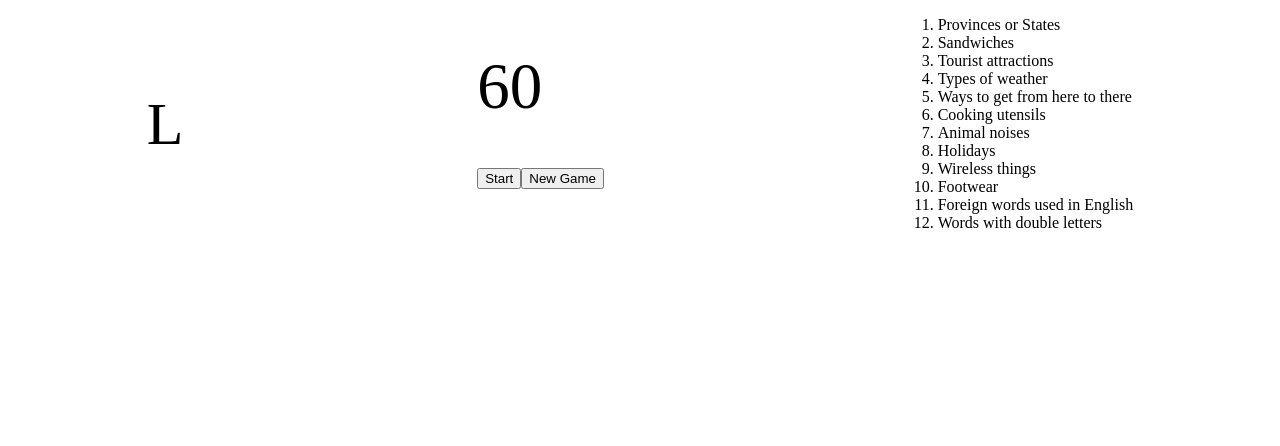
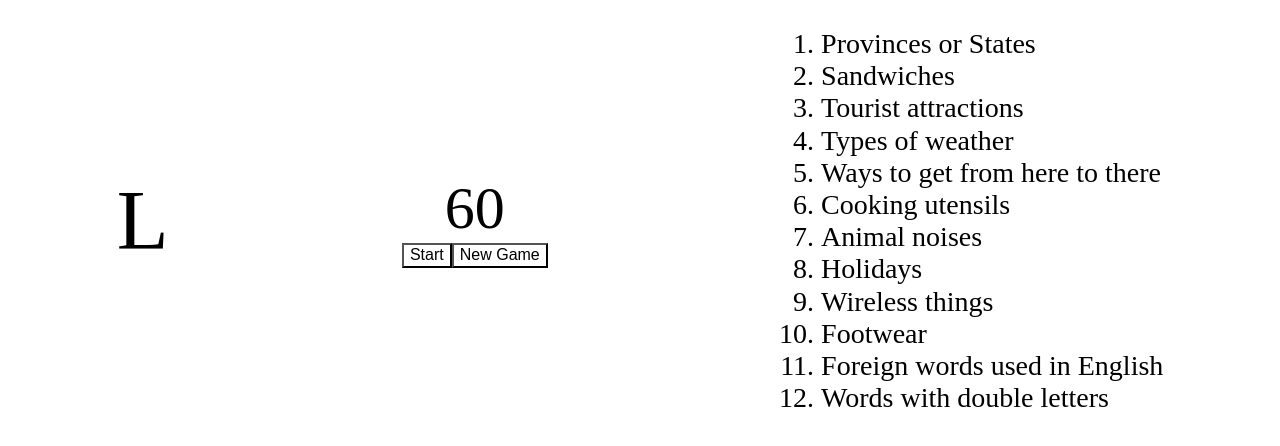
Before and after one commit to yebra06/scattegories, a React app: page / in a window 1280 px wide. Shown: the top 446 px of the page. Built offline with nearby package versions, Linux system fonts and the light colour scheme.

Commit message:
Add game styles.

```diff
--- a/src/scripts/components/Timer.jsx
+++ b/src/scripts/components/Timer.jsx
@@ -3,9 +3,17 @@
 const Timer = ({ secondsRemaining, isPaused, handlePauseResume, handleNewGame}) => {
     return (
         <div className="timer">
-            <div className="seconds">{secondsRemaining}</div>
-            <button onClick={handlePauseResume}>{isPaused ? "Start" : "Pause"}</button>
-            <button onClick={handleNewGame}>New Game</button>
+            <div className="timer-item">
+                <div className="seconds-remaining">
+                    {secondsRemaining}
+                </div>
+            </div>
+            <div className="timer-item">
+                <div className="timer-buttons">
+                    <button className="btn" onClick={handlePauseResume}>{isPaused ? "Start" : "Pause"}</button>
+                    <button className="btn" onClick={handleNewGame}>New Game</button>
+                </div>
+            </div>
         </div>
     );
 };
--- a/src/scripts/containers/App.jsx
+++ b/src/scripts/containers/App.jsx
@@ -4,7 +4,7 @@
 
 const App = () => {
     return (
-        <div>
+        <div className="container">
             <Game />
         </div>
     );
--- /dev/null
+++ b/src/styles/button.scss
@@ -0,0 +1,4 @@
+
+.btn {
+    background-color: transparent;
+}
--- a/src/styles/letter.scss
+++ b/src/styles/letter.scss
@@ -1,4 +1,4 @@
 
 .letter {
-    font-size: 60px;
+    font-size: 85px;
 }
--- a/src/styles/main.scss
+++ b/src/styles/main.scss
@@ -1,5 +1,8 @@
+@import "button.scss";
 @import "game.scss";
 @import "letter.scss";
+@import "normalize.scss";
+@import "questionList.scss";
 @import "timer.scss";
 
 html {
@@ -12,6 +15,8 @@
 body {
     margin: 0;
     min-height: 100%;
+    display: flex;
+    flex-direction: column;
 }
 
 *, *:before, *:after {
@@ -19,3 +24,7 @@
     -moz-box-sizing: inherit;
     box-sizing: inherit;
 }
+
+.container {
+    flex: 1;
+}
--- /dev/null
+++ b/src/styles/normalize.scss
@@ -0,0 +1,447 @@
+/*! normalize.css v7.0.0 | MIT License | github.com/necolas/normalize.css */
+
+/* Document
+   ========================================================================== */
+
+/**
+ * 1. Correct the line height in all browsers.
+ * 2. Prevent adjustments of font size after orientation changes in
+ *    IE on Windows Phone and in iOS.
+ */
+
+html {
+    line-height: 1.15; /* 1 */
+    -ms-text-size-adjust: 100%; /* 2 */
+    -webkit-text-size-adjust: 100%; /* 2 */
+}
+
+/* Sections
+   ========================================================================== */
+
+/**
+ * Remove the margin in all browsers (opinionated).
+ */
+
+body {
+    margin: 0;
+}
+
+/**
+ * Add the correct display in IE 9-.
+ */
+
+article,
+aside,
+footer,
+header,
+nav,
+section {
+    display: block;
+}
+
+/**
+ * Correct the font size and margin on `h1` elements within `section` and
+ * `article` contexts in Chrome, Firefox, and Safari.
+ */
+
+h1 {
+    font-size: 2em;
+    margin: 0.67em 0;
+}
+
+/* Grouping content
+   ========================================================================== */
+
+/**
+ * Add the correct display in IE 9-.
+ * 1. Add the correct display in IE.
+ */
+
+figcaption,
+figure,
+main { /* 1 */
+    display: block;
+}
+
+/**
+ * Add the correct margin in IE 8.
+ */
+
+figure {
+    margin: 1em 40px;
+}
+
+/**
+ * 1. Add the correct box sizing in Firefox.
+ * 2. Show the overflow in Edge and IE.
+ */
+
+hr {
+    box-sizing: content-box; /* 1 */
+    height: 0; /* 1 */
+    overflow: visible; /* 2 */
+}
+
+/**
+ * 1. Correct the inheritance and scaling of font size in all browsers.
+ * 2. Correct the odd `em` font sizing in all browsers.
+ */
+
+pre {
+    font-family: monospace, monospace; /* 1 */
+    font-size: 1em; /* 2 */
+}
+
+/* Text-level semantics
+   ========================================================================== */
+
+/**
+ * 1. Remove the gray background on active links in IE 10.
+ * 2. Remove gaps in links underline in iOS 8+ and Safari 8+.
+ */
+
+a {
+    background-color: transparent; /* 1 */
+    -webkit-text-decoration-skip: objects; /* 2 */
+}
+
+/**
+ * 1. Remove the bottom border in Chrome 57- and Firefox 39-.
+ * 2. Add the correct text decoration in Chrome, Edge, IE, Opera, and Safari.
+ */
+
+abbr[title] {
+    border-bottom: none; /* 1 */
+    text-decoration: underline; /* 2 */
+    text-decoration: underline dotted; /* 2 */
+}
+
+/**
+ * Prevent the duplicate application of `bolder` by the next rule in Safari 6.
+ */
+
+b,
+strong {
+    font-weight: inherit;
+}
+
+/**
+ * Add the correct font weight in Chrome, Edge, and Safari.
+ */
+
+b,
+strong {
+    font-weight: bolder;
+}
+
+/**
+ * 1. Correct the inheritance and scaling of font size in all browsers.
+ * 2. Correct the odd `em` font sizing in all browsers.
+ */
+
+code,
+kbd,
+samp {
+    font-family: monospace, monospace; /* 1 */
+    font-size: 1em; /* 2 */
+}
+
+/**
+ * Add the correct font style in Android 4.3-.
+ */
+
+dfn {
+    font-style: italic;
+}
+
+/**
+ * Add the correct background and color in IE 9-.
+ */
+
+mark {
+    background-color: #ff0;
+    color: #000;
+}
+
+/**
+ * Add the correct font size in all browsers.
+ */
+
+small {
+    font-size: 80%;
+}
+
+/**
+ * Prevent `sub` and `sup` elements from affecting the line height in
+ * all browsers.
+ */
+
+sub,
+sup {
+    font-size: 75%;
+    line-height: 0;
+    position: relative;
+    vertical-align: baseline;
+}
+
+sub {
+    bottom: -0.25em;
+}
+
+sup {
+    top: -0.5em;
+}
+
+/* Embedded content
+   ========================================================================== */
+
+/**
+ * Add the correct display in IE 9-.
+ */
+
+audio,
+video {
+    display: inline-block;
+}
+
+/**
+ * Add the correct display in iOS 4-7.
+ */
+
+audio:not([controls]) {
+    display: none;
+    height: 0;
+}
+
+/**
+ * Remove the border on images inside links in IE 10-.
+ */
+
+img {
+    border-style: none;
+}
+
+/**
+ * Hide the overflow in IE.
+ */
+
+svg:not(:root) {
+    overflow: hidden;
+}
+
+/* Forms
+   ========================================================================== */
+
+/**
+ * 1. Change the font styles in all browsers (opinionated).
+ * 2. Remove the margin in Firefox and Safari.
+ */
+
+button,
+input,
+optgroup,
+select,
+textarea {
+    font-family: sans-serif; /* 1 */
+    font-size: 100%; /* 1 */
+    line-height: 1.15; /* 1 */
+    margin: 0; /* 2 */
+}
+
+/**
+ * Show the overflow in IE.
+ * 1. Show the overflow in Edge.
+ */
+
+button,
+input { /* 1 */
+    overflow: visible;
+}
+
+/**
+ * Remove the inheritance of text transform in Edge, Firefox, and IE.
+ * 1. Remove the inheritance of text transform in Firefox.
+ */
+
+button,
+select { /* 1 */
+    text-transform: none;
+}
+
+/**
+ * 1. Prevent a WebKit bug where (2) destroys native `audio` and `video`
+ *    controls in Android 4.
+ * 2. Correct the inability to style clickable types in iOS and Safari.
+ */
+
+button,
+html [type="button"], /* 1 */
+[type="reset"],
+[type="submit"] {
+    -webkit-appearance: button; /* 2 */
+}
+
+/**
+ * Remove the inner border and padding in Firefox.
+ */
+
+button::-moz-focus-inner,
+[type="button"]::-moz-focus-inner,
+[type="reset"]::-moz-focus-inner,
+[type="submit"]::-moz-focus-inner {
+    border-style: none;
+    padding: 0;
+}
+
+/**
+ * Restore the focus styles unset by the previous rule.
+ */
+
+button:-moz-focusring,
+[type="button"]:-moz-focusring,
+[type="reset"]:-moz-focusring,
+[type="submit"]:-moz-focusring {
+    outline: 1px dotted ButtonText;
+}
+
+/**
+ * Correct the padding in Firefox.
+ */
+
+fieldset {
+    padding: 0.35em 0.75em 0.625em;
+}
+
+/**
+ * 1. Correct the text wrapping in Edge and IE.
+ * 2. Correct the color inheritance from `fieldset` elements in IE.
+ * 3. Remove the padding so developers are not caught out when they zero out
+ *    `fieldset` elements in all browsers.
+ */
+
+legend {
+    box-sizing: border-box; /* 1 */
+    color: inherit; /* 2 */
+    display: table; /* 1 */
+    max-width: 100%; /* 1 */
+    padding: 0; /* 3 */
+    white-space: normal; /* 1 */
+}
+
+/**
+ * 1. Add the correct display in IE 9-.
+ * 2. Add the correct vertical alignment in Chrome, Firefox, and Opera.
+ */
+
+progress {
+    display: inline-block; /* 1 */
+    vertical-align: baseline; /* 2 */
+}
+
+/**
+ * Remove the default vertical scrollbar in IE.
+ */
+
+textarea {
+    overflow: auto;
+}
+
+/**
+ * 1. Add the correct box sizing in IE 10-.
+ * 2. Remove the padding in IE 10-.
+ */
+
+[type="checkbox"],
+[type="radio"] {
+    box-sizing: border-box; /* 1 */
+    padding: 0; /* 2 */
+}
+
+/**
+ * Correct the cursor style of increment and decrement buttons in Chrome.
+ */
+
+[type="number"]::-webkit-inner-spin-button,
+[type="number"]::-webkit-outer-spin-button {
+    height: auto;
+}
+
+/**
+ * 1. Correct the odd appearance in Chrome and Safari.
+ * 2. Correct the outline style in Safari.
+ */
+
+[type="search"] {
+    -webkit-appearance: textfield; /* 1 */
+    outline-offset: -2px; /* 2 */
+}
+
+/**
+ * Remove the inner padding and cancel buttons in Chrome and Safari on macOS.
+ */
+
+[type="search"]::-webkit-search-cancel-button,
+[type="search"]::-webkit-search-decoration {
+    -webkit-appearance: none;
+}
+
+/**
+ * 1. Correct the inability to style clickable types in iOS and Safari.
+ * 2. Change font properties to `inherit` in Safari.
+ */
+
+::-webkit-file-upload-button {
+    -webkit-appearance: button; /* 1 */
+    font: inherit; /* 2 */
+}
+
+/* Interactive
+   ========================================================================== */
+
+/*
+ * Add the correct display in IE 9-.
+ * 1. Add the correct display in Edge, IE, and Firefox.
+ */
+
+details, /* 1 */
+menu {
+    display: block;
+}
+
+/*
+ * Add the correct display in all browsers.
+ */
+
+summary {
+    display: list-item;
+}
+
+/* Scripting
+   ========================================================================== */
+
+/**
+ * Add the correct display in IE 9-.
+ */
+
+canvas {
+    display: inline-block;
+}
+
+/**
+ * Add the correct display in IE.
+ */
+
+template {
+    display: none;
+}
+
+/* Hidden
+   ========================================================================== */
+
+/**
+ * Add the correct display in IE 10-.
+ */
+
+[hidden] {
+    display: none;
+}
--- /dev/null
+++ b/src/styles/questionList.scss
@@ -0,0 +1,4 @@
+
+.question-list {
+    font-size: 28px;
+}
--- a/src/styles/timer.scss
+++ b/src/styles/timer.scss
@@ -1,4 +1,14 @@
 
 .timer {
-    font-size: 65px;
+    display: flex;
+    flex-direction: column;
+
+    .timer-item {
+        display: flex;
+        justify-content: center;
+    }
+
+    .seconds-remaining {
+        font-size: 60px;
+    }
 }
```
